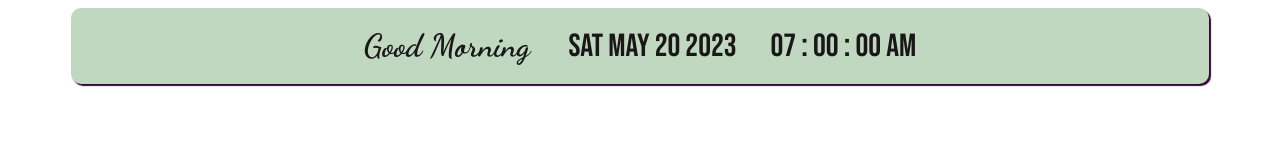
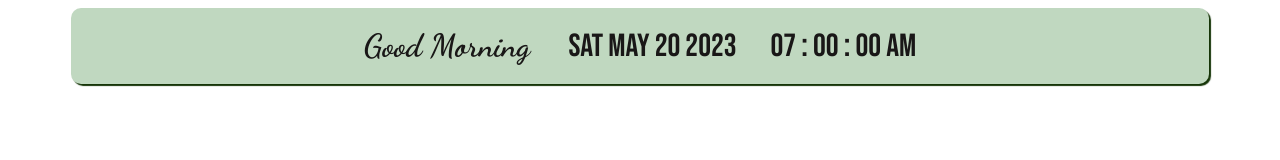
Before and after one commit to Lazy-commit/notion_widget, a plain HTML site: page index.html in a window 1280 px wide. Drawn offline with Linux system fonts and the light colour scheme.

Commit message:
Update index.html

```diff
--- a/index.html
+++ b/index.html
@@ -44,7 +44,7 @@ h1 {
     width: 85vw;
     color: #191717;
     display: inline-block;
-    box-shadow: 2px 2px 1px 0px #330835;;
+    box-shadow: 2px 2px 1px 0px #163508;;
 }
 
 .card:hover {
```
